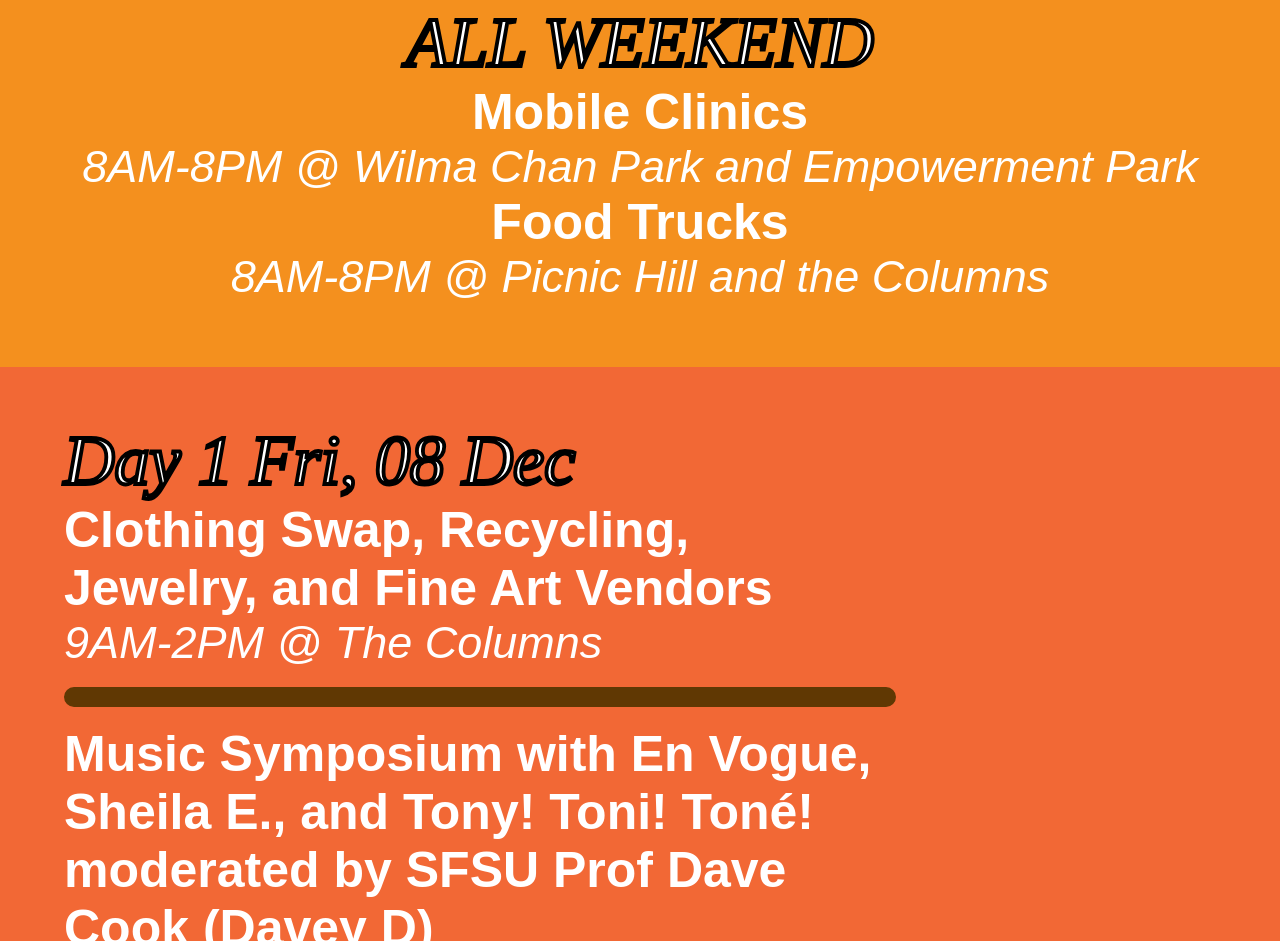
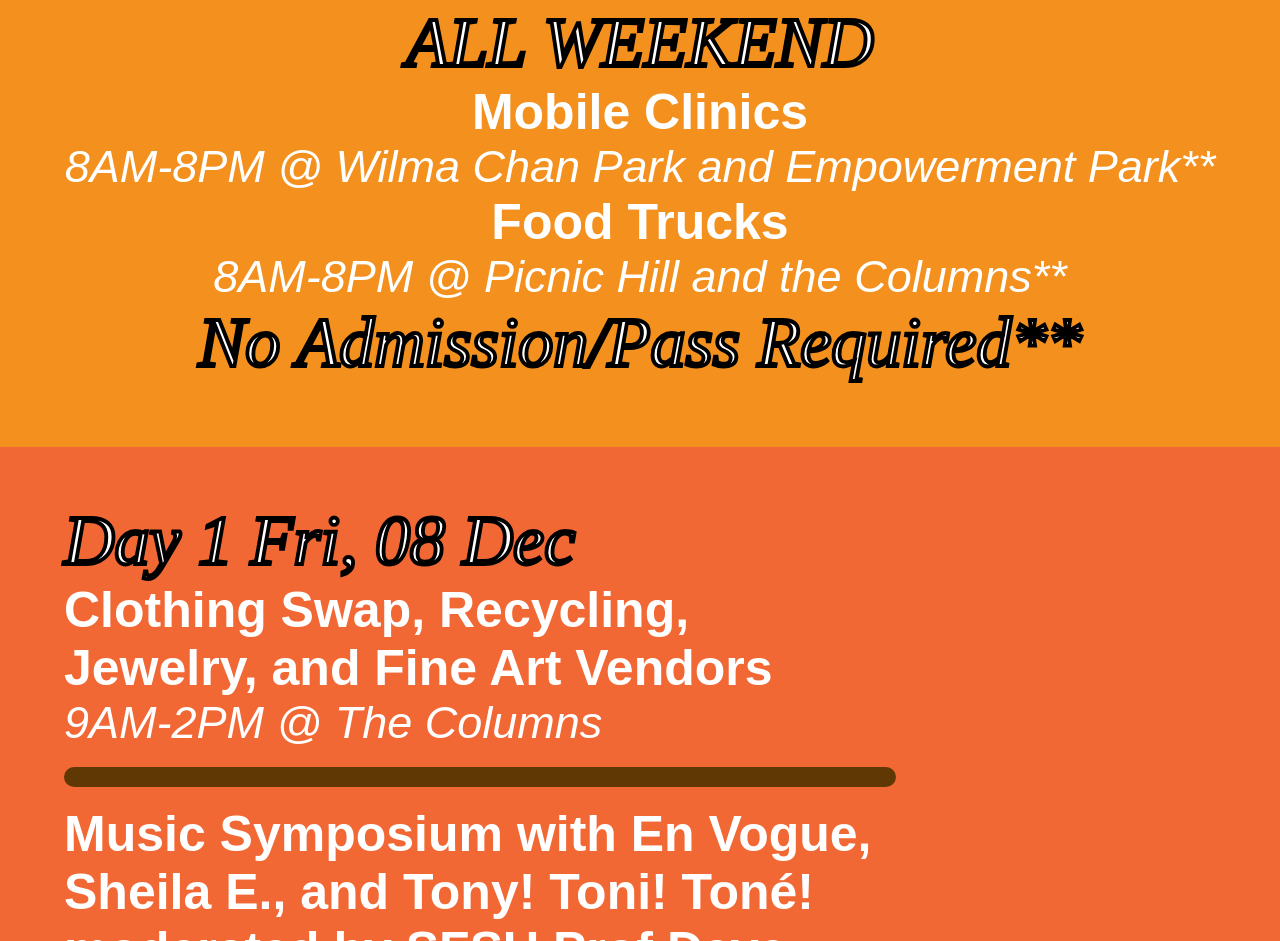
Before and after one commit to demilletaylor/Taylor_projectThree, a plain HTML site: page Lineup/lineup.html in a window 1280 px wide. Shown: the part 980-1921 px from the top of the page. Drawn offline with Linux system fonts and the light colour scheme; a web font is replaced by a local one.

Commit message:
Update lineup.html

```diff
--- a/Lineup/lineup.html
+++ b/Lineup/lineup.html
@@ -31,11 +31,12 @@
                      </div>
                      <div class="containerparent00">
                         <div class="containerchild00">
-                            <h2>ALL WEEKEND</h2>
+                            <h2>ALL WEEKEND<h2>
                             <h5>Mobile Clinics</h5>
-                            <h6> 8AM-8PM @ Wilma Chan Park and Empowerment Park</h6>
+                            <h6> 8AM-8PM @ Wilma Chan Park and Empowerment Park**</h6>
                             <h5>Food Trucks</h5>
-                            <h6> 8AM-8PM @ Picnic Hill and the Columns</h6>
+                            <h6> 8AM-8PM @ Picnic Hill and the Columns**</h6>
+                            <h2>No Admission/Pass Required**</h2>
 
                             </div>
                         </div>
```
